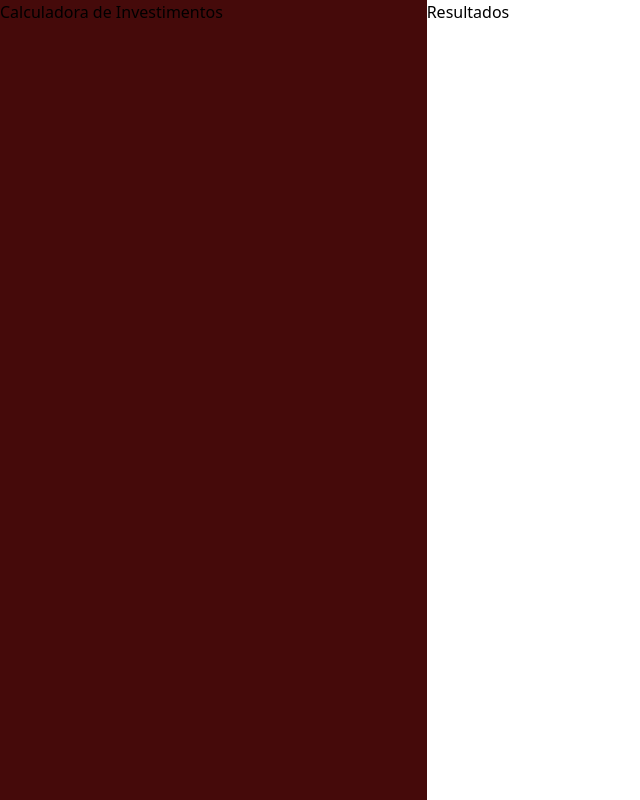
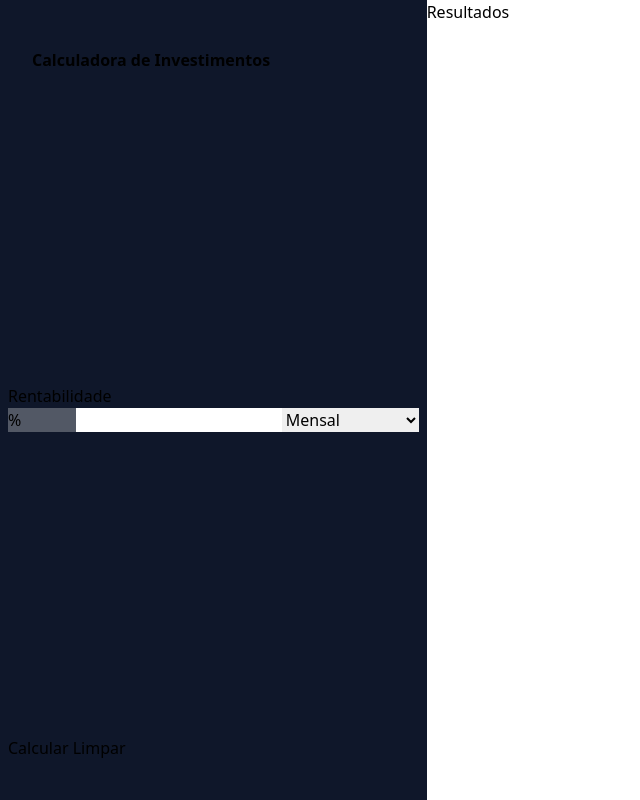
Before and after one commit to ThyagoLedo/Projeto_Calculadorainvestimentos, a website built with Vite: page index.html in a window 1280 px wide. Shown: the whole page, without its empty margins (0-640 px from the left). Built offline with nearby package versions, Linux system fonts and the light colour scheme.

Commit message:
Primeiro dia de projeto concluido com sucesso

```diff
--- a/index.html
+++ b/index.html
@@ -7,8 +7,30 @@
     <title>Calculadora de Investimentos</title>
   </head>
   <body class="grid grid-cols-3 grid-rows-2 h-dvh">
-    <aside class="bg-red-950 row-span-2">
-      <h1>Calculadora de Investimentos</h1>
+    <aside
+      class="bg-slate-900 row-span-2 flex flex-col justify-between py-10 px-2"
+    >
+      <h1 class="texte-2xl font-bold px-6 py-2">
+        Calculadora de Investimentos
+      </h1>
+      <form class="w-full">
+        <div class="flex w-full flex-col">
+          <label for="Return-rate">Rentabilidade</label>
+          <div class="flex">
+            <input value="%" class="w-1/6" type="text" disabled />
+            <input type="text" class="w-1/2" id="Return-rate" />
+            <!-- <input type="text" class="w-1/3" value="Mensal" /> -->
+            <select id="evaluation-period" class="w-1/3">
+              <option value="monthly">Mensal</option>
+              <option value="yearly">Anual</option>
+            </select>
+          </div>
+        </div>
+      </form>
+      <div>
+        <button>Calcular</button>
+        <button>Limpar</button>
+      </div>
     </aside>
 
     <main>
```
